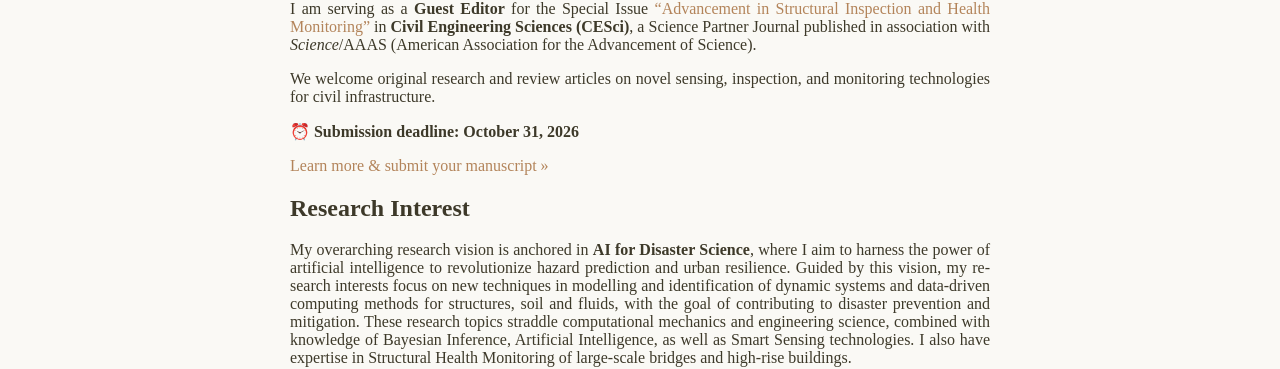
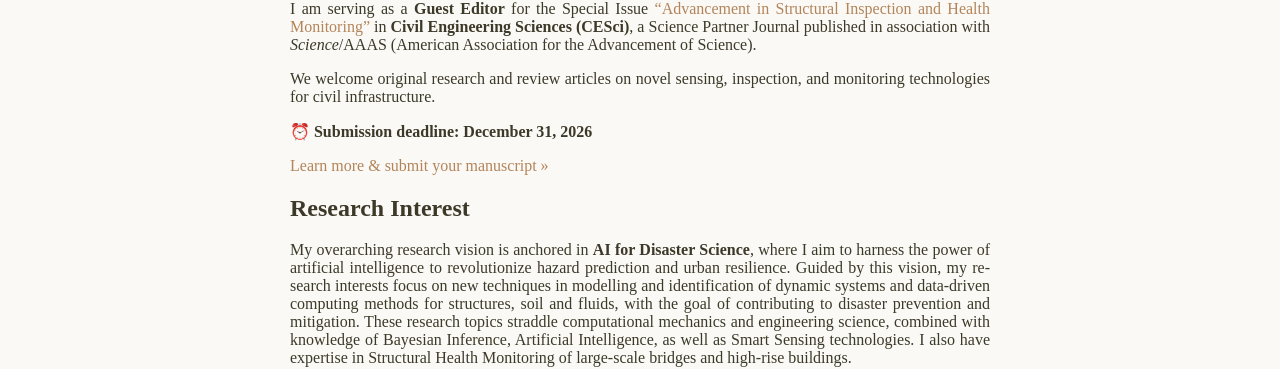
Before and after one commit to JiaGUOCV/JiaGUOCV.github.io, a Jekyll site: the page built from index.md, in a window 1280 px wide and 900 px high. Shown: the part 404-773 px from the top of the window. Built offline with Jekyll 4.4.1, drawn with Linux system fonts in a browser that asks for light colours; our own code applies the rules of GitHub Pages for plain Markdown files.

Commit message:
20261025

```diff
--- a/index.md
+++ b/index.md
@@ -18,7 +18,7 @@ I am serving as a **Guest Editor** for the Special Issue ["Advancement in Struct
 
 We welcome original research and review articles on novel sensing, inspection, and monitoring technologies for civil infrastructure.
 
-**⏰ Submission deadline: October 31, 2026**
+**⏰ Submission deadline: December 31, 2026**
 
 [Learn more & submit your manuscript »](https://spj.science.org/page/cesci/si/advancement-structural-inspection-health-monitoring)
 
```
Also changed, not shown: Japanese.md (+1 -1 lines).
